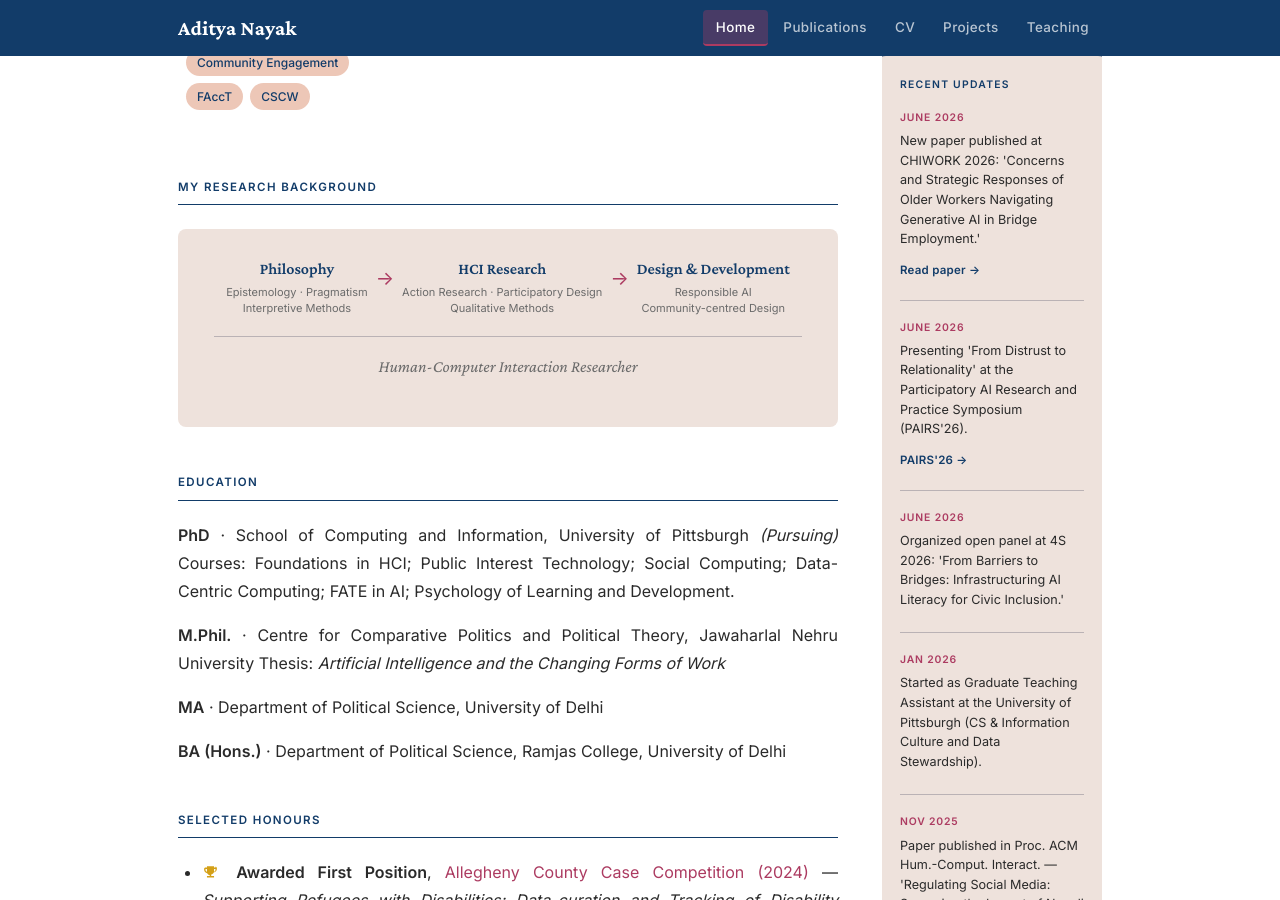
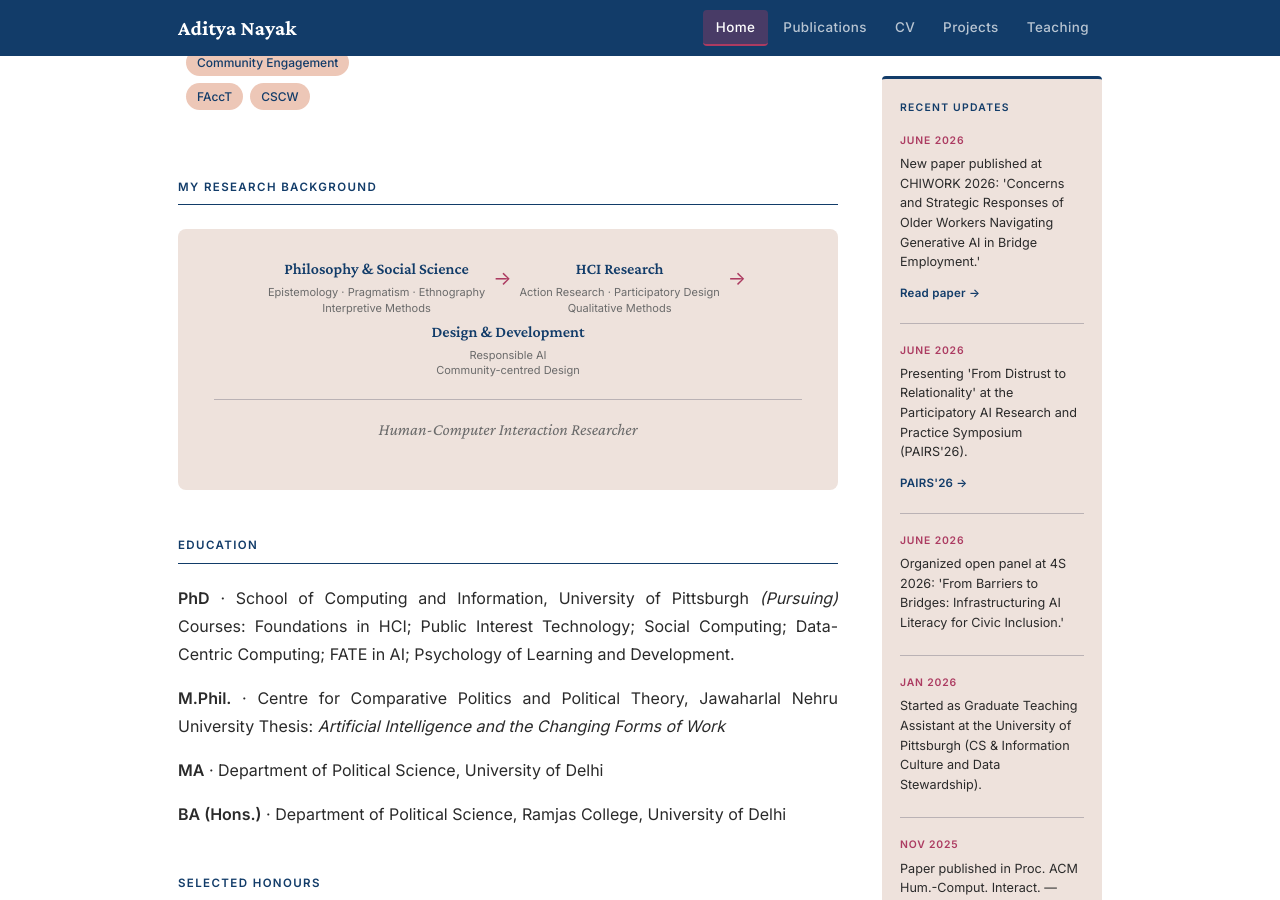
Before and after one commit to adityanayak-info/adityanayak-info.github.io, a Jekyll site: the page built from index.md, in a window 1280 px wide and 900 px high, scrolled down 612 px. Built offline with Jekyll 4.4.1, drawn with Linux system fonts in a browser that asks for light colours.

Commit message:
Update index.md

```diff
--- a/index.md
+++ b/index.md
@@ -84,8 +84,8 @@
 <div class="career-path">
   <div class="career-stages">
     <div class="stage">
-      <div class="stage-name">Philosophy</div>
-      <div class="stage-inst">Epistemology · Pragmatism<br>Interpretive Methods</div>
+      <div class="stage-name">Philosophy &amp; Social Science</div>
+      <div class="stage-inst">Epistemology · Pragmatism · Ethnography<br>Interpretive Methods</div>
     </div>
     <div class="stage-arrow">→</div>
     <div class="stage">
```
